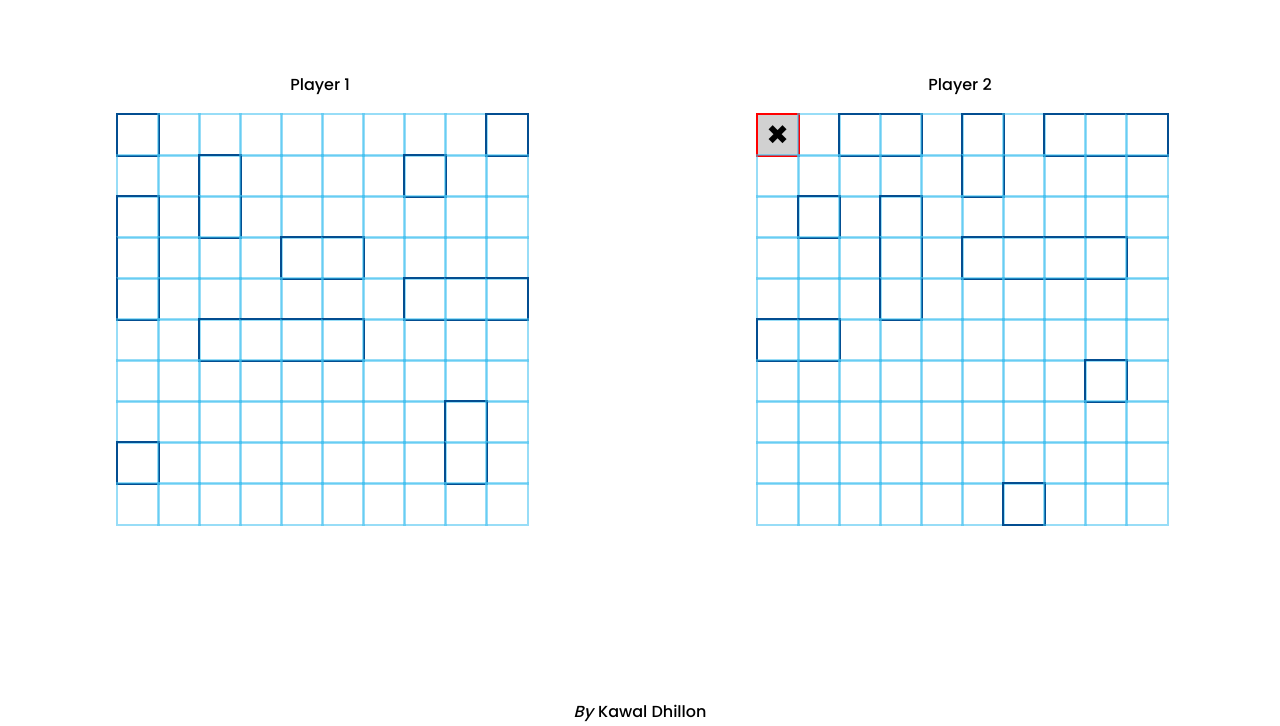
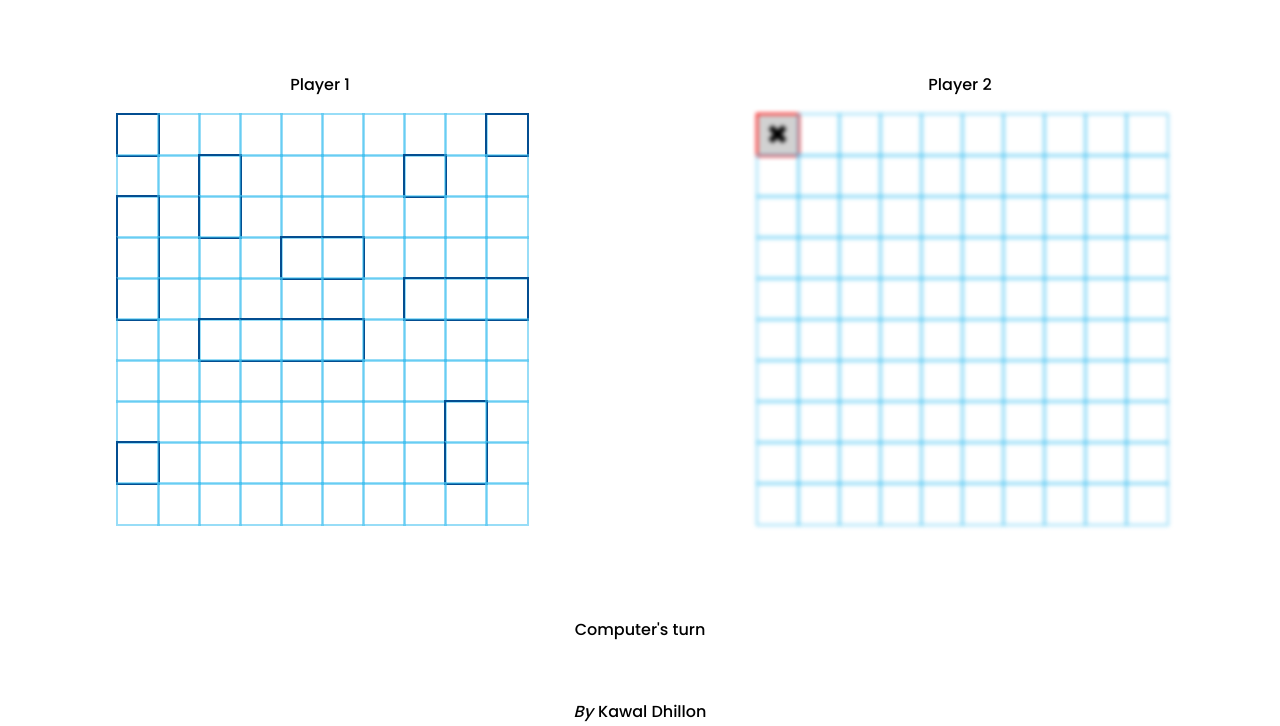
Before and after one commit to kawaldhillon5/Battleship, a website built with webpack: page src/main/index.html in a window 1280 px wide. Both pictures are taken after a click on the element 777 px from the left and 209 px from the top of the page. Shown: the part 74-800 px from the top of the page. Built offline with nearby package versions, Linux system fonts and the light colour scheme.

Commit message:
basic gameLoop for two players complete

```diff
--- a/src/dom-functions/dom-function.js
+++ b/src/dom-functions/dom-function.js
@@ -1,4 +1,4 @@
-
+import game from "../gameLoop/gameloop-function";
 const createElementDom = function (type, attribute, attributeName){
 
     const elmnt = document.createElement(type);
@@ -14,7 +14,7 @@ function insertHtml(targetElm, Elms) {
 
 }
 
-function displayGameboard(gameboard, target, player, clickableAttack, recieveAttack, ship_array){
+function displayGameboard(gameboard, target, player, otherPlayer, clickableAttack, Player1,Player2){
     let gameboard_array = [];
     const targetDiv = document.querySelector(`${target}`);
     const playerBoard = createElementDom("div","id","board");
@@ -26,9 +26,7 @@ function displayGameboard(gameboard, target, player, clickableAttack, recieveAtt
             gameboard_array.push(box);
             if(clickableAttack){
                 box.addEventListener("click",(e) => {
-                    const boxCoordinatesX = e.target.id.slice(1,2);
-                    const boxCoordinatesY = e.target.id.slice(0,1);
-                    displayAttack(gameboard.recieveAttack([Number(boxCoordinatesY),Number(boxCoordinatesX)],ship_array),gameboard,player);
+                    game(e.target.id.slice(1,2),e.target.id.slice(0,1),gameboard,player,otherPlayer,Player1,Player2)
                 });
             }
             playerBoard.appendChild(box);
@@ -76,6 +74,7 @@ function displayShips(ship_array,player){
 function displayAttack([x,y], gameboard,player){
     const box = document.getElementById(`${x}${y}${player}`);
     box.classList.add("hit");
+    box.classList.add("inactiveBox");
         if(gameboard.board[x][y].contains_ship){
             box.textContent = "✖";
             return true;
@@ -95,9 +94,9 @@ function domContent(){
     const player2Name = createElementDom("p","class","playerName");
     player2Name.textContent = "Player 2";
     player2Div.appendChild(player2Name);
-    const player1Gameboard = createElementDom("div","id","player1Gameboard");
+    const player1Gameboard = createElementDom("div","id","player0Gameboard");
     player1Div.appendChild(player1Gameboard);
-    const player2Gameboard = createElementDom("div","id","player2Gameboard");
+    const player2Gameboard = createElementDom("div","id","player1Gameboard");
     player2Div.appendChild(player2Gameboard);
     contentDiv.appendChild(player1Div);
     contentDiv.appendChild(player2Div);
--- /dev/null
+++ b/src/gameLoop/gameloop-function.js
@@ -0,0 +1,20 @@
+import { displayAttack } from "../dom-functions/dom-function";
+
+function game(boxCoordinatesX,boxCoordinatesY,gameboard,player,otherPlayer,Player1,Player2){
+    const bottomText = document.getElementById("bottom_text");
+    bottomText.textContent = `${Player1.name}'s turn`;
+    const player1Gameboard = document.getElementById(`player${player}Gameboard`);
+    player1Gameboard.classList.toggle("inactiveGameboard");
+    const player2Gameboard = document.getElementById(`player${otherPlayer}Gameboard`);
+    player2Gameboard.classList.toggle("inactiveGameboard");
+    displayAttack(gameboard.recieveAttack([Number(boxCoordinatesY),Number(boxCoordinatesX)],Player1.shipArray),gameboard,player);
+    if(Player1.playerLost() === 10){
+        bottomText.textContent = `${Player2.name} Won`;
+        player1Gameboard.classList.remove("inactiveGameboard");
+        player2Gameboard.classList.remove("inactiveGameboard");
+        player1Gameboard.classList.add("gameLost");
+        player2Gameboard.classList.add("gameWon");
+    }
+}
+
+export default game;
--- a/src/main/index.css
+++ b/src/main/index.css
@@ -81,9 +81,22 @@ a{
     grid-template-rows: repeat(10, 40px);
 }
 
-#inactiveGameboard{
+.gameWon{
+    border: 5px solid green;
+}
+
+.gameLost{
+    border: 5px solid red;
+}
+
+.inactiveGameboard{
     pointer-events: none;
     filter: blur(2px);
+}
+
+.inactiveBox{
+    pointer-events: none;
+
 }
 
 .gameboard_box{
--- a/src/main/index.js
+++ b/src/main/index.js
@@ -1,21 +1,20 @@
 import { player } from "../player/player-class";
 import "./index.css";
-import { domContent, displayGameboard, displayShips, displayAttack } from "../dom-functions/dom-function";
+import { domContent, displayGameboard, displayShips} from "../dom-functions/dom-function";
 
 
 const gameSetUp = function(){
     domContent();
-    const player1 = new player("Player 1");
+    const player1 = new player("Player");
     const player2 = new player("Computer");
 
     player1.placeShips();
     player2.placeShips();
 
-    const player1GameboardArray = displayGameboard(player1.gameboard,"#player1Gameboard",0,true, player1.gameboard.recieveAttack,player1.shipArray);
-    const player2GameboardArray = displayGameboard(player2.gameboard,"#player2Gameboard",1,true,player2.gameboard.recieveAttack,player2.shipArray);
+    const player1GameboardArray = displayGameboard(player1.gameboard,"#player0Gameboard",0,1,true,player1,player2);
+    const player2GameboardArray = displayGameboard(player2.gameboard,"#player1Gameboard",1,0,true,player2,player1);
 
     displayShips(player1.shipArray,0);
-    displayShips(player2.shipArray,1)
 
     // displayAttack(gameboard1.recieveAttack([1,1], ship_array1),gameboard1,0);
     // displayAttack(gameboard2.recieveAttack([0,0], ship_array2),gameboard2,1);
@@ -24,14 +23,8 @@ const gameSetUp = function(){
     const bottomText = document.createElement("div");
     bottomText.setAttribute("id","bottom_text");
     content.appendChild(bottomText);
-
-}
-
-function gameLoop(player1,player2){
-    let gameWon = false;
-    while(gameWon){
-
-    }
+    bottomText.textContent = `${player1.name}'s turn`;
+    document.querySelector("#player0Gameboard").classList.add("inactiveGameboard");
 
 }
 
--- a/src/player/player-class.js
+++ b/src/player/player-class.js
@@ -1,21 +1,24 @@
 import Ship from "../ship-class/ship_class";
 import GameBoard from "../gameborad-class/gameboard-class";
 import { getRandomBoolean, getRandomInt } from "../random-number-generator/random-number-generator";
+
 class player{
 
-    constructor(){
+    constructor(name){
+        this.name = `${name}`;
         this.shipArray = [new Ship(1), new Ship(1), new Ship(1), new Ship(1), new Ship(2), new Ship(2),new Ship(2), new Ship(3),new Ship(3), new Ship(4)];
         this.gameboard = new GameBoard();
         this.gameboardArray = [];
     }
 
-    playerWon(){
+    playerLost(){
+        let n = 0
         this.shipArray.forEach(ship => {
-            if(ship.is_sunk === false){
-                return false
+            if(ship.is_sunk === true){
+                ++n;
             }
         });
-        return true;
+        return n;
     }
 
     placeShips(){
```
